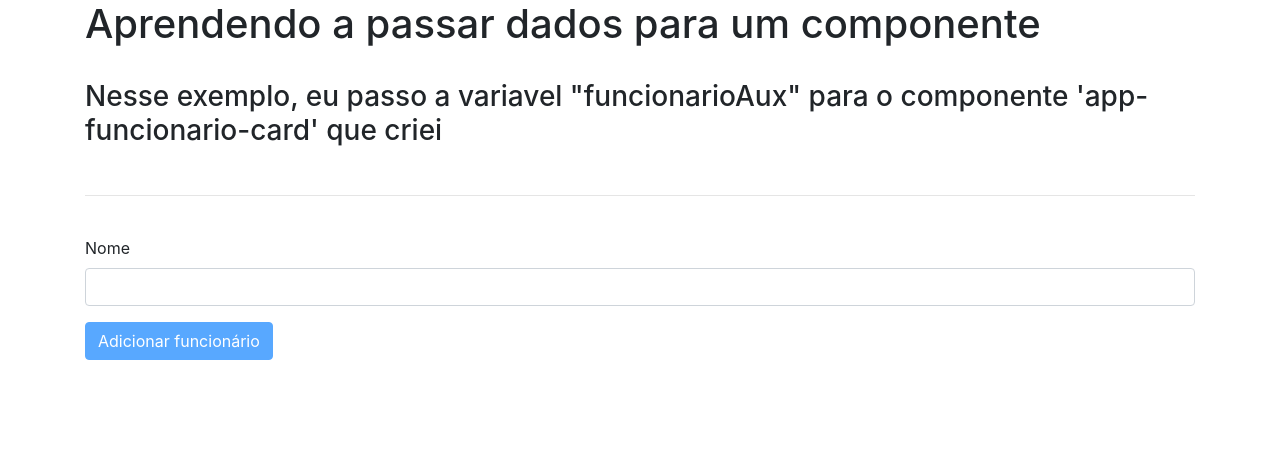
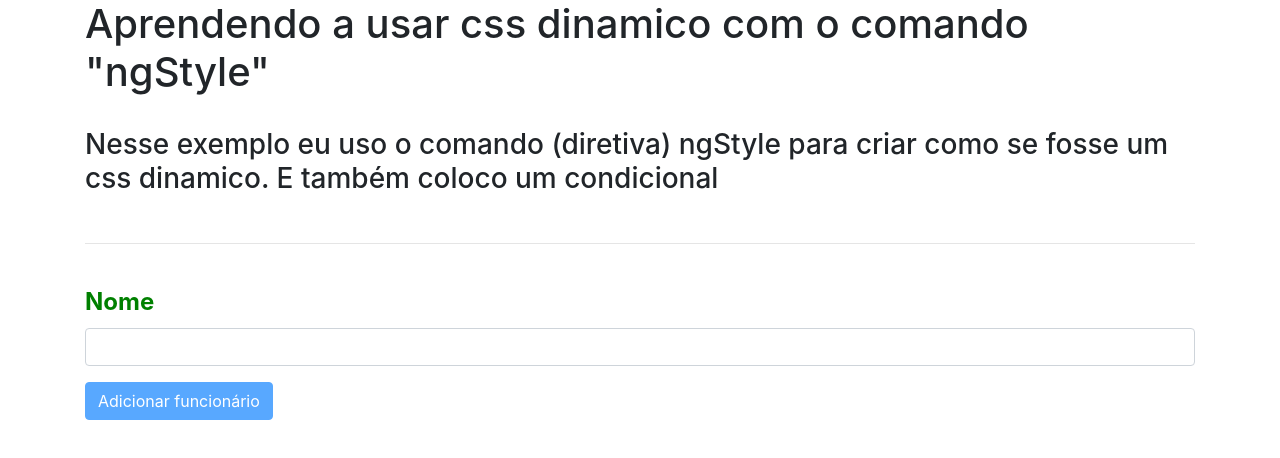
Before and after one commit to erikflima/Repositorio-Projeto-27-Alga-Money-Angular, an Angular app: page / in a window 1280 px wide. Shown: the top 458 px of the page. Built offline with nearby package versions, Linux system fonts and the light colour scheme.

Commit message:
Curso: Fullstack Angular e Spring - Julho-2018
 Video: 9.17. Estilos CSS dinâmicos com ngStyle

 Usando o comando "ngStyle" para fazer css dinamico

```diff
--- a/src/app/app.component.html
+++ b/src/app/app.component.html
@@ -1,8 +1,8 @@
 <div class="container">
 
 
-    <h1>Aprendendo a passar dados para um componente</h1><br>
-    <h3>Nesse exemplo, eu passo a variavel "funcionarioAux" para o componente 'app-funcionario-card' que criei </h3>
+    <h1>Aprendendo a usar css dinamico com o comando "ngStyle"</h1><br>
+    <h3>Nesse exemplo eu uso o comando (diretiva) ngStyle para criar como se fosse um css dinamico. E também coloco um condicional</h3>
     <br><hr><br>
 
 
--- a/src/app/funcionario-card/funcionario-card.component.html
+++ b/src/app/funcionario-card/funcionario-card.component.html
@@ -1,5 +1,8 @@
 <!-- Card que tem uma foto e um texto em logo abaixo. Classe 'card' eh do bootStrap 4 -->
-<div class="card">
+
+<div class="card"   [ngStyle]="getEstilosCartao()" >
+
     <img class="card-img-top" src="https://randomuser.me/api/portraits/women/{{funcionarioDoCard.id}}.jpg">
     <div class="card-block">{{funcionarioDoCard.nome}}</div>
+
 </div>
--- a/src/app/funcionario-card/funcionario-card.component.ts
+++ b/src/app/funcionario-card/funcionario-card.component.ts
@@ -24,4 +24,17 @@ export class FuncionarioCardComponent{
    /*A instrucao "@Input()" faz com que essa variavel seja capaz de receber um valor vindo de outro componente. Nesse exemplo, o valor vem do arquivo "app.component.html" */
    @Input() funcionarioDoCard: any;
 
+   numeroExemplo = 1;
+
+
+   //Metodo para propriedades css
+   getEstilosCartao(){
+
+    /*Colocando uma condicao para retornar a propriedade css que desejo.
+      Se o numero exemplo for 'par', entao retorna 'lightblue', se nao retorna 'lightgreen' */
+     return {backgroundColor: this.numeroExemplo % 2 === 0   ?   'lightblue' : 'lightgreen'};
+
+
+   }
+
 }
--- a/src/app/funcionario-form/funcionario-form.component.css
+++ b/src/app/funcionario-form/funcionario-form.component.css
@@ -0,0 +1,6 @@
+label{
+    color: green;
+    font-size: x-large;
+    font-weight: bold;
+
+}
```
